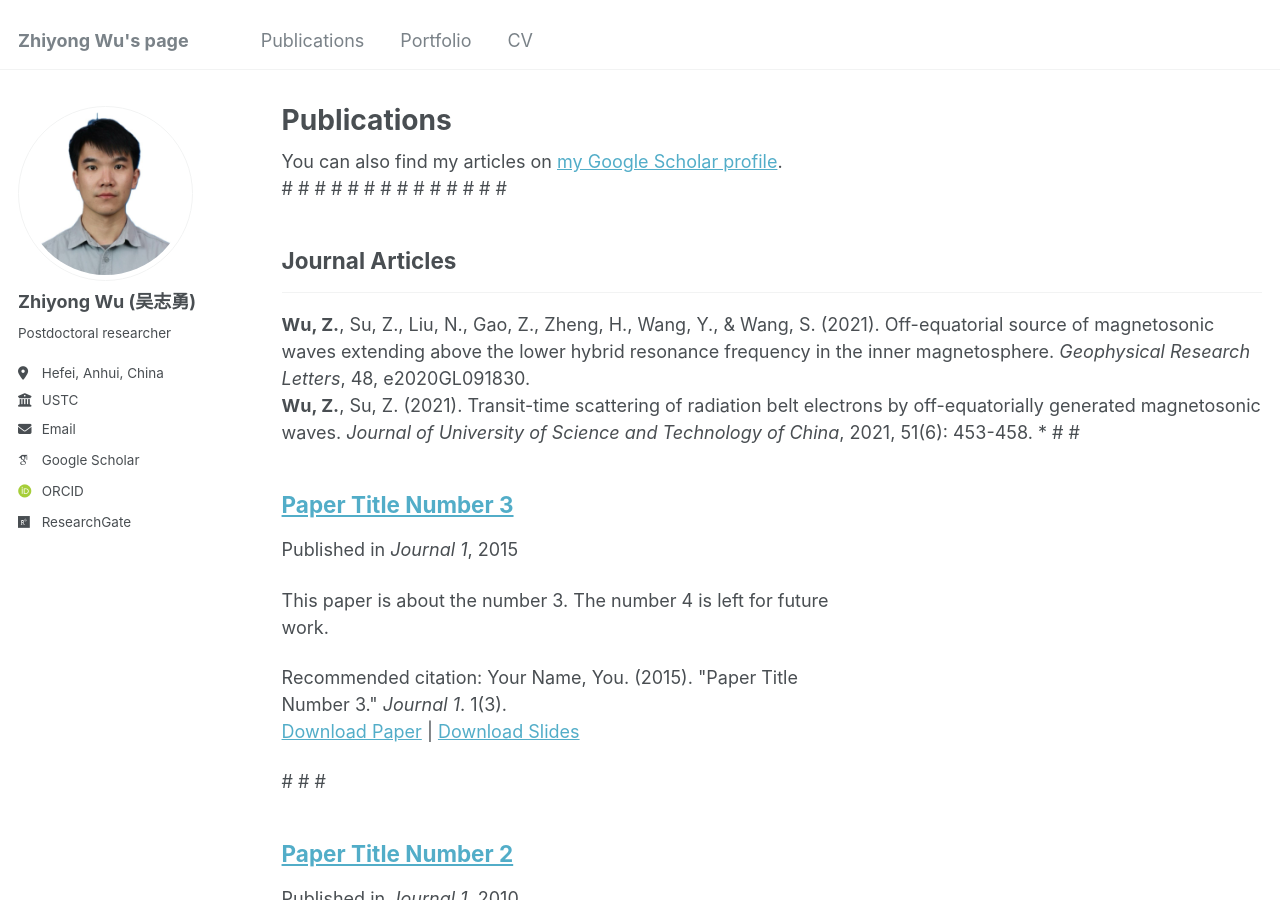
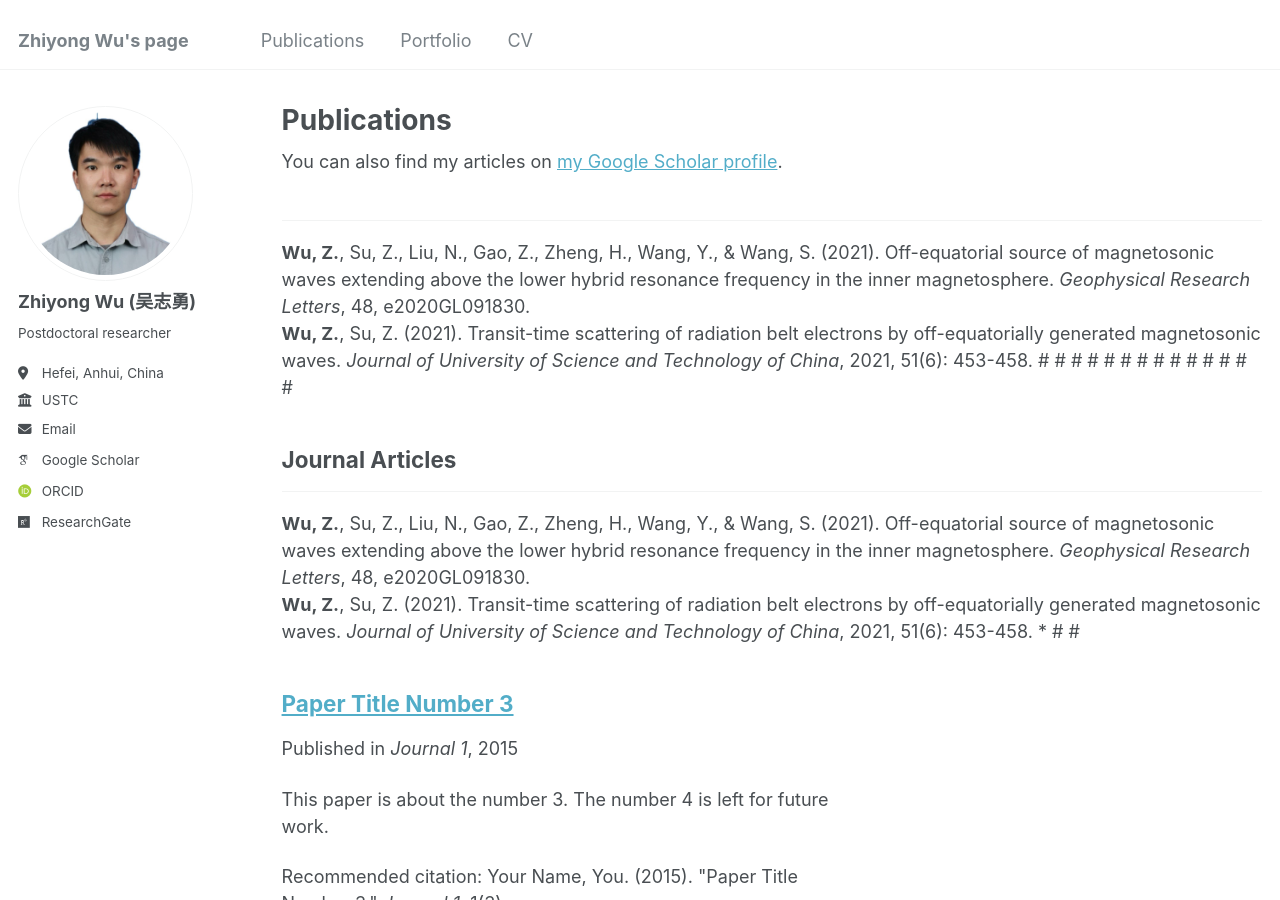
Before and after one commit to Z-Y-Wu/ZW-, a Jekyll site: the page built from _pages/publications.html, in a window 1280 px wide and 900 px high. Built offline with Jekyll 4.4.1, drawn with Linux system fonts in a browser that asks for light colours; some web fonts are replaced.

Commit message:
Update publications.html

```diff
--- a/_pages/publications.html
+++ b/_pages/publications.html
@@ -8,6 +8,12 @@ author_profile: true
 {% if site.author.googlescholar %}
   <div class="wordwrap">You can also find my articles on <a href="{{site.author.googlescholar}}">my Google Scholar profile</a>.</div>
 {% endif %}
+
+        <h2>{{ category[1].title }}</h2><hr />
+<strong>Wu, Z.</strong>, Su, Z., Liu, N., Gao, Z., Zheng, H., Wang, Y., & Wang, S. (2021). Off-equatorial source of magnetosonic waves extending above the lower hybrid resonance frequency in the inner magnetosphere. <i>Geophysical Research Letters</i>, 48, e2020GL091830.<br>
+<strong>Wu, Z.</strong>, Su, Z. (2021). Transit-time scattering of radiation belt electrons by off-equatorially generated magnetosonic waves. <i>Journal of University of Science and Technology of China</i>, 2021, 51(6): 453-458.
+
+
 
 {% include base_path %}
 <!-- New style rendering if publication categories are defined -->
```
